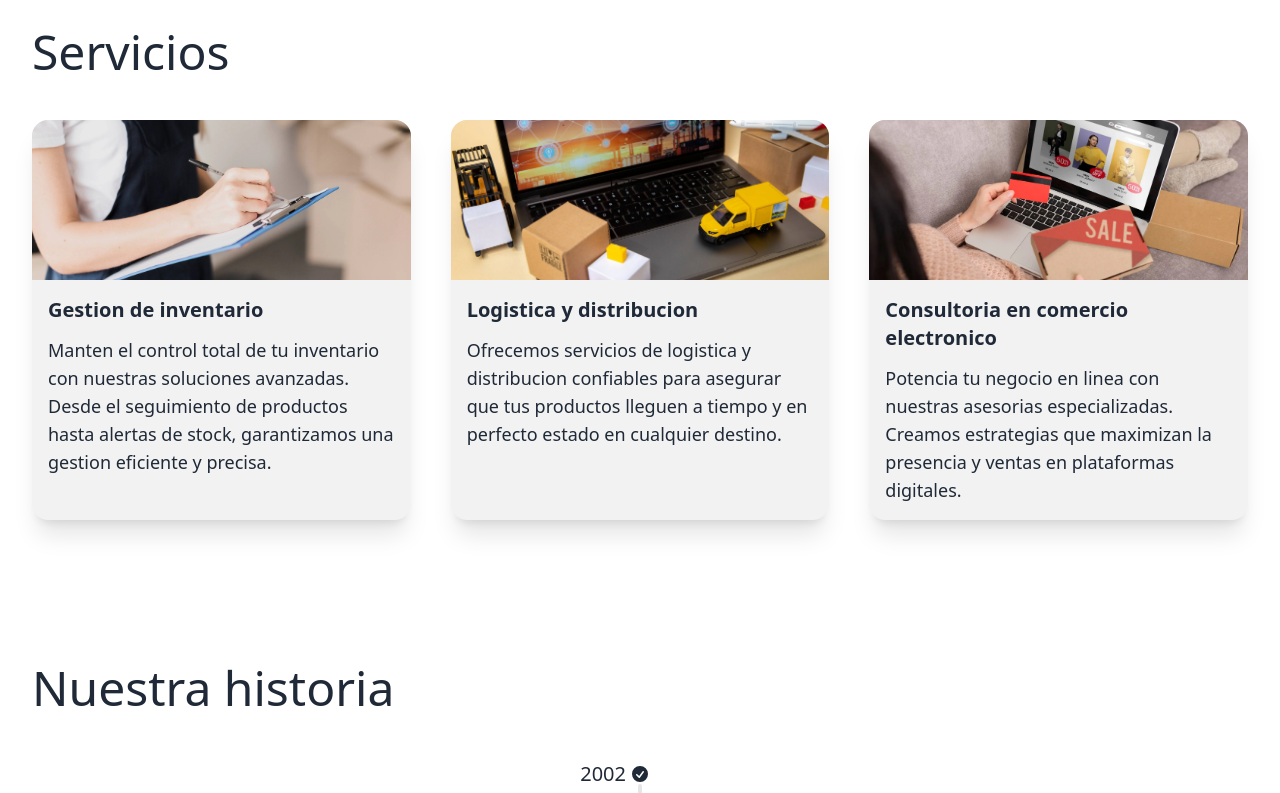
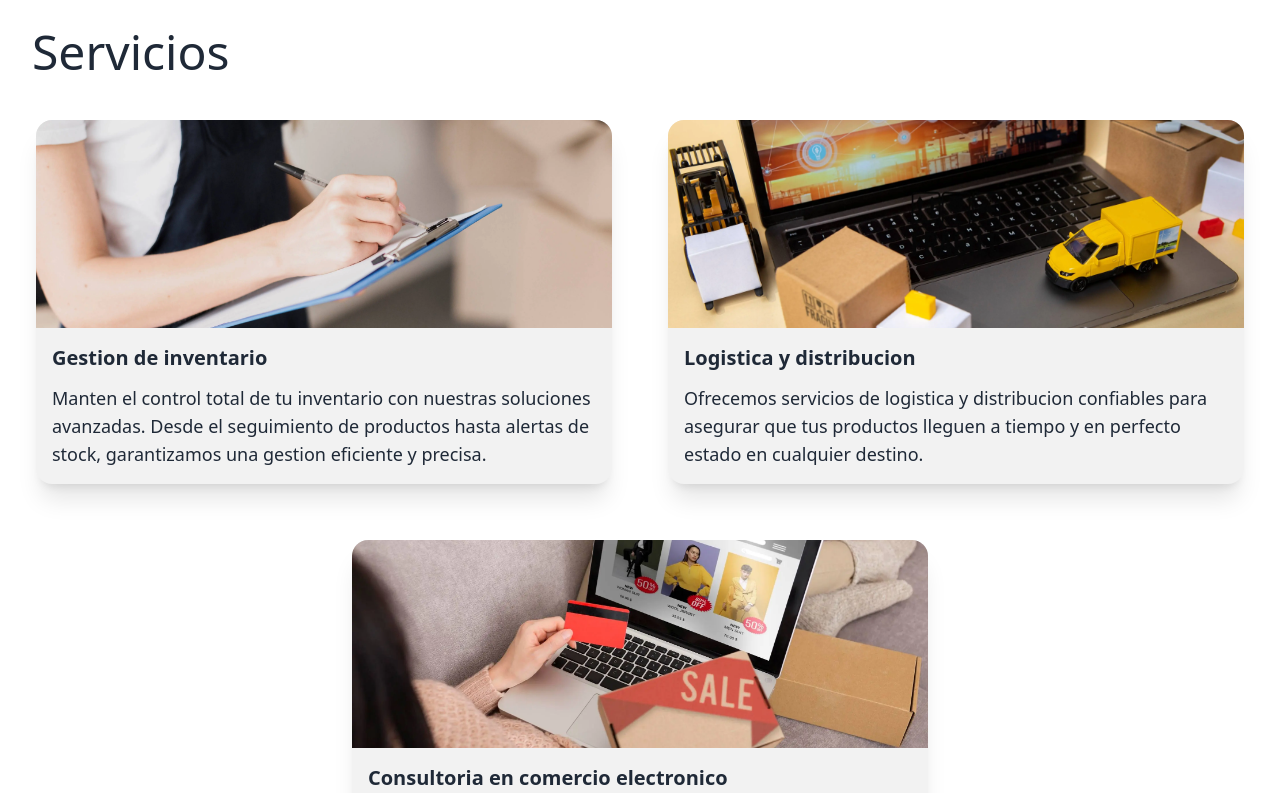
Before and after one commit to javier-rosales/tailwind-test, a React (Vite) app: page / in a window 1280 px wide. Shown: the part 2120-2913 px from the top of the page. Built offline with nearby package versions, Linux system fonts and the light colour scheme.

Commit message:
Update services section styles

```diff
--- a/src/components/Card.jsx
+++ b/src/components/Card.jsx
@@ -1,9 +1,9 @@
 const Card = ({ imgSrc, title, content }) => {
   return (
-    <div className='card card-compact max-w-lg bg-base-200 shadow-xl'>
+    <div className='card card-compact max-w-xl bg-base-200 shadow-xl'>
       <figure>
         <img
-          className='h-40 w-full object-cover'
+          className='h-40 lg:h-52 w-full object-cover'
           src={imgSrc}
         />
       </figure>
--- a/src/components/Home.jsx
+++ b/src/components/Home.jsx
@@ -78,7 +78,7 @@ const Home = () => {
         <SectionTitle>
           Servicios
         </SectionTitle>
-        <div className='grid grid-cols-1 lg:grid-cols-3 justify-items-center gap-10'>
+        <div className='flex lg:flex-wrap flex-col lg:flex-row items-center lg:items-stretch lg:justify-center gap-10 lg:gap-14 lg:*:basis-1/2'>
           <Card
             imgSrc='/close-up-woman-writing-clipboard.webp'
             title='Gestion de inventario'
```
